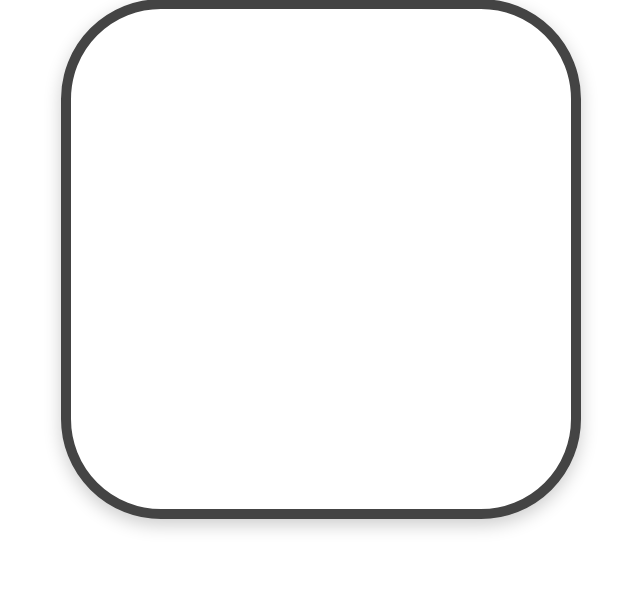
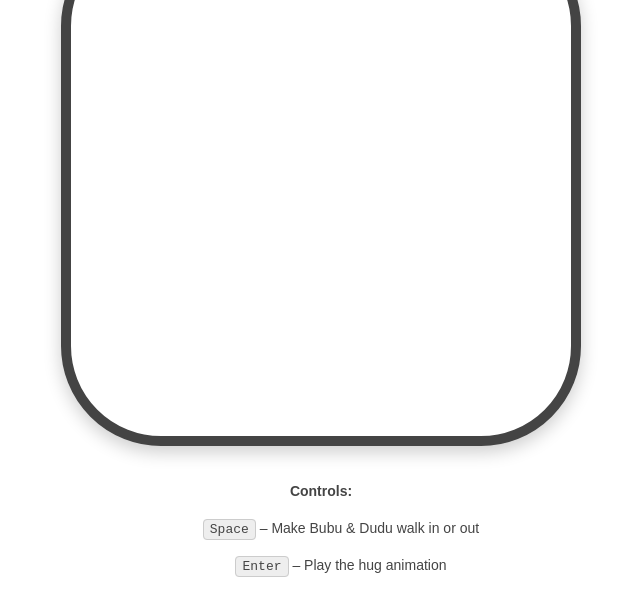
Before and after one commit to Thyraxxx/Animations, a plain HTML site: page 2/index.html in a window 1280 px wide. Shown: the part 180-796 px from the top of the page, without its empty margins (319-959 px from the left). Drawn offline with Linux system fonts and the light colour scheme.

Commit message:
Add files via upload

```diff
--- a/2/index.html
+++ b/2/index.html
@@ -133,6 +133,23 @@
       90% { right: -230px; transform: translateY(-1px); }
       100% { right: -255px; transform: translateY(0); }
     }
+
+    .instructions {
+      margin-top: 20px;
+      font-size: 14px;
+      color: #444;
+      text-align: center;
+      line-height: 1.6;
+    }
+
+    .instructions kbd {
+      background: #eee;
+      border: 1px solid #ccc;
+      border-radius: 4px;
+      padding: 2px 6px;
+      font-family: monospace;
+      font-size: 13px;
+    }
   </style>
 </head>
 <body>
@@ -143,6 +160,14 @@
     <img src="hug.gif" alt="hug" id="hugGif" class="hug" />
     <div class="character bubu" id="bubu"></div>
     <div class="character dudu" id="dudu"></div>
+  </div>
+
+  <div class="instructions">
+    <p><strong>Controls:</strong></p>
+    <ul>
+      <p><kbd>Space</kbd> – Make Bubu & Dudu walk in or out</p>
+      <p><kbd>Enter</kbd> – Play the hug animation         </p>
+    </ul>
   </div>
 
   <script>
```
Also changed, not shown: 1/index.html (+5 -0 lines).
